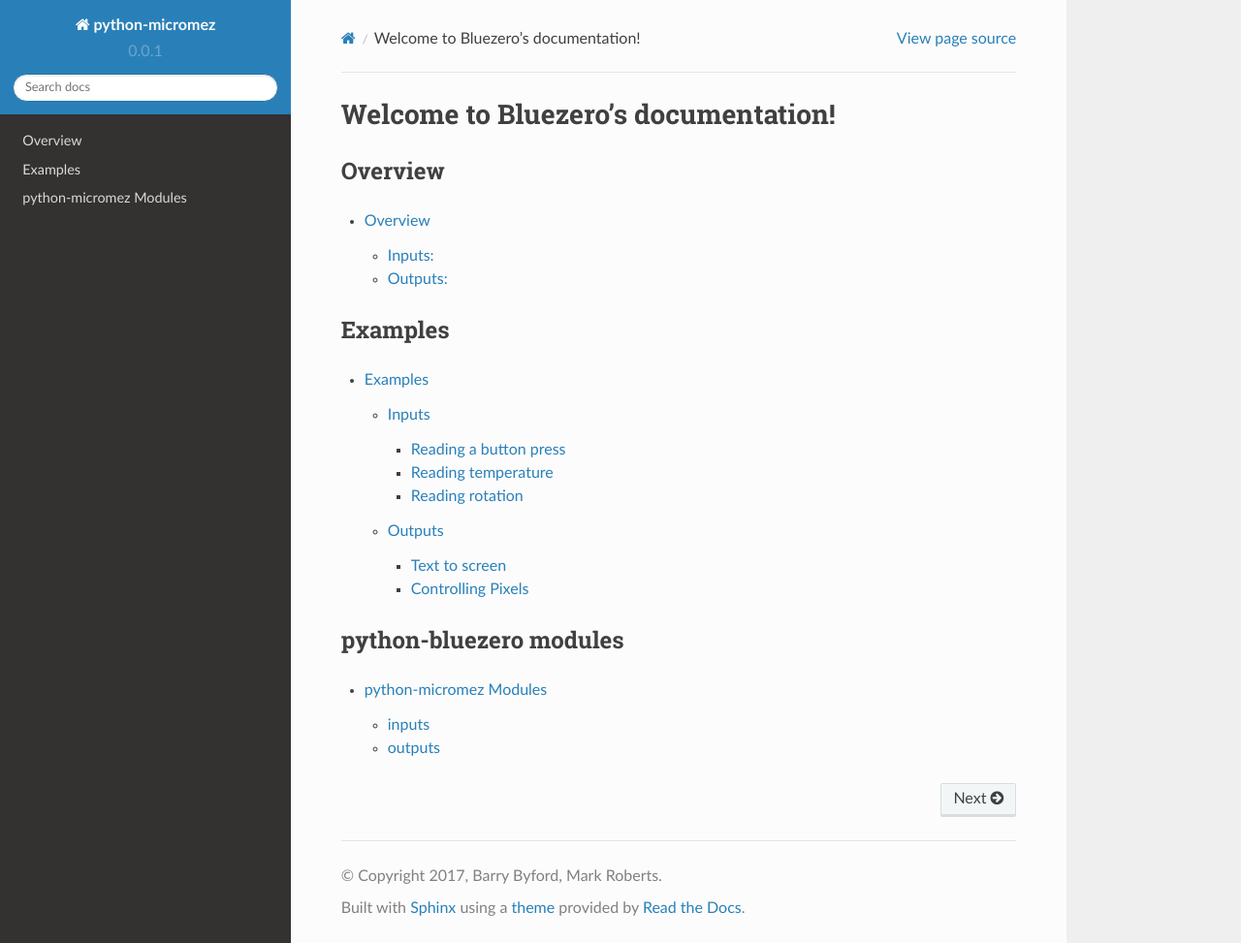
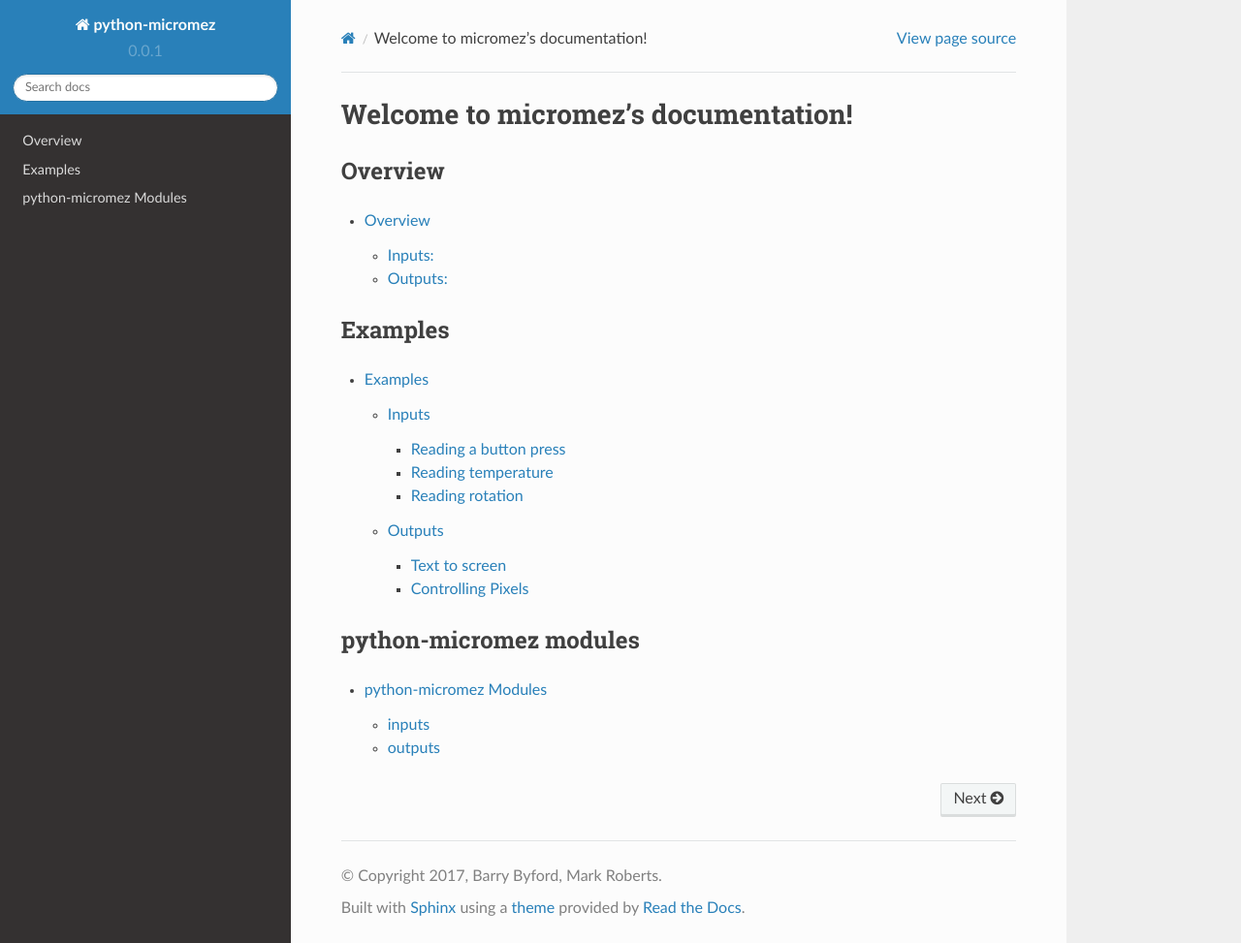
Before and after one commit to ukBaz/python-micromez, a Sphinx documentation site: the page built from docs/index.rst, in a window 1280 px wide and 973 px high. Shown: the whole window at 97% size. Built offline with Sphinx 7.4.7 and the Read the Docs theme 2.0.0, drawn with Linux system fonts in a browser that asks for light colours.

Commit message:
Remove bluezero references

```diff
--- a/docs/index.rst
+++ b/docs/index.rst
@@ -1,6 +1,6 @@
 
 ====================================
-Welcome to Bluezero's documentation!
+Welcome to micromez's documentation!
 ====================================
 
 Overview
@@ -15,7 +15,7 @@
 .. toctree::
    examples
 
-python-bluezero modules
+python-micromez modules
 ***********************
 
 .. toctree::
```
Also changed, not shown: 2 other files.
